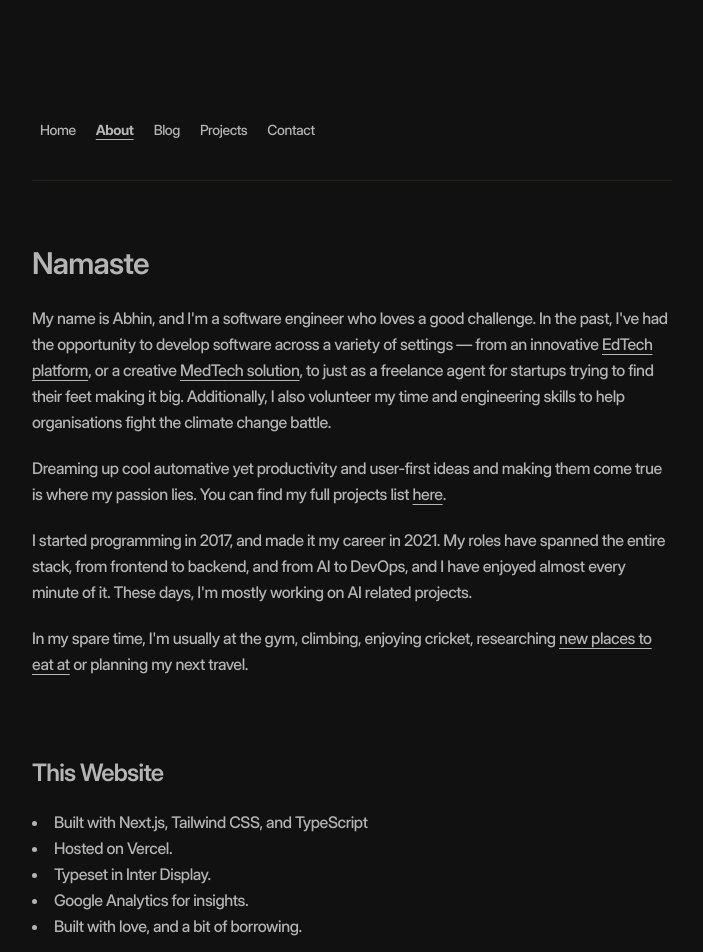
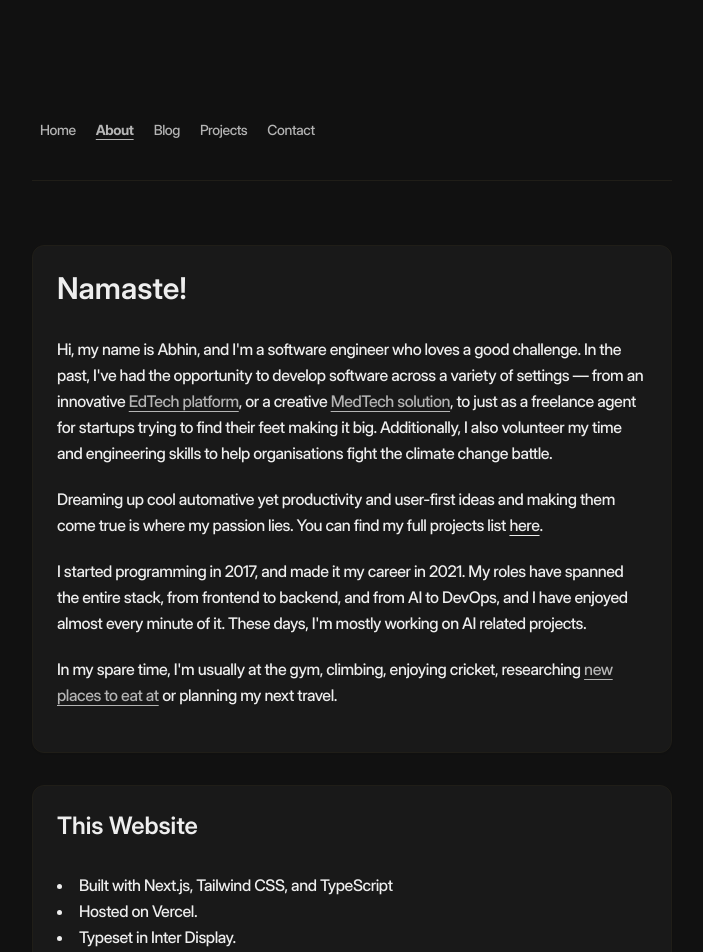
Before and after one commit to AbhinRustagi/www, a Next.js app: page /about in a window 1280 px wide. Shown: the top 952 px of the page, without its empty margins (288-991 px from the left). Built offline with nearby package versions, Linux system fonts and the light colour scheme; no server answers.

Commit message:
feat(ui): update about

```diff
--- a/src/app/about/page.tsx
+++ b/src/app/about/page.tsx
@@ -1,13 +1,17 @@
+import { Card, CardContent, CardHeader, CardTitle } from "@/components/ui/card";
 import Link from "next/link";
 import React from "react";
 
 export default function About() {
   return (
     <React.Fragment>
-      <section className="mb-20 relative">
-        <h1 className="text-3xl font-bold! mb-6">Namaste</h1>
+      <Card className="mb-8">
+        <CardHeader>
+          <CardTitle className="text-3xl font-bold!">Namaste!</CardTitle>
+        </CardHeader>
+        <CardContent>
           <p className="mb-5">
-          My name is Abhin, and I'm a software engineer who loves a good
+            Hi, my name is Abhin, and I'm a software engineer who loves a good
             challenge. In the past, I've had the opportunity to develop software
             across a variety of settings — from an innovative{" "}
             <Link
@@ -25,24 +29,25 @@ export default function About() {
             >
               MedTech solution
             </Link>
-          , to just as a freelance agent for startups trying to find their feet
-          making it big. Additionally, I also volunteer my time and engineering
-          skills to help organisations fight the climate change battle.
+            , to just as a freelance agent for startups trying to find their
+            feet making it big. Additionally, I also volunteer my time and
+            engineering skills to help organisations fight the climate change
+            battle.
           </p>
           <p className="my-5">
-          Dreaming up cool automative yet productivity and user-first ideas and
-          making them come true is where my passion lies. You can find my full
-          projects list{" "}
+            Dreaming up cool automative yet productivity and user-first ideas
+            and making them come true is where my passion lies. You can find my
+            full projects list{" "}
             <Link href="/#projects" className="underline underline-offset-4">
               here
             </Link>
             .
           </p>
           <p>
-          I started programming in 2017, and made it my career in 2021. My roles
-          have spanned the entire stack, from frontend to backend, and from AI
-          to DevOps, and I have enjoyed almost every minute of it. These days,
-          I'm mostly working on AI related projects.
+            I started programming in 2017, and made it my career in 2021. My
+            roles have spanned the entire stack, from frontend to backend, and
+            from AI to DevOps, and I have enjoyed almost every minute of it.
+            These days, I'm mostly working on AI related projects.
           </p>
           <p className="my-5">
             In my spare time, I&apos;m usually at the gym, climbing, enjoying
@@ -56,7 +61,8 @@ export default function About() {
             </Link>{" "}
             or planning my next travel.
           </p>
-      </section>
+        </CardContent>
+      </Card>
       {/* TODO: Redesign */}
       {/* <section id="testimonials" className="my-16">
         <h2 className="text-2xl font-bold!">Kind words from good folks</h2>
@@ -75,16 +81,20 @@ export default function About() {
           </li>
         </ul>
       </section> */}
-      <section id="colophon" className="my-16">
-        <h2 className="text-2xl font-bold!">This Website</h2>
-        <ul className="mt-5 mb-10 list-disc list-inside">
+      <Card id="colophon" className="my-8">
+        <CardHeader>
+          <CardTitle className="text-2xl font-bold!">This Website</CardTitle>
+        </CardHeader>
+        <CardContent>
+          <ul className="list-disc list-inside">
             <li>Built with Next.js, Tailwind CSS, and TypeScript</li>
             <li>Hosted on Vercel.</li>
             <li>Typeset in Inter Display.</li>
             <li>Google Analytics for insights.</li>
             <li>Built with love, and a bit of borrowing.</li>
           </ul>
-      </section>
+        </CardContent>
+      </Card>
     </React.Fragment>
   );
 }
```
Lines whose indentation alone changed are shown as unchanged.
